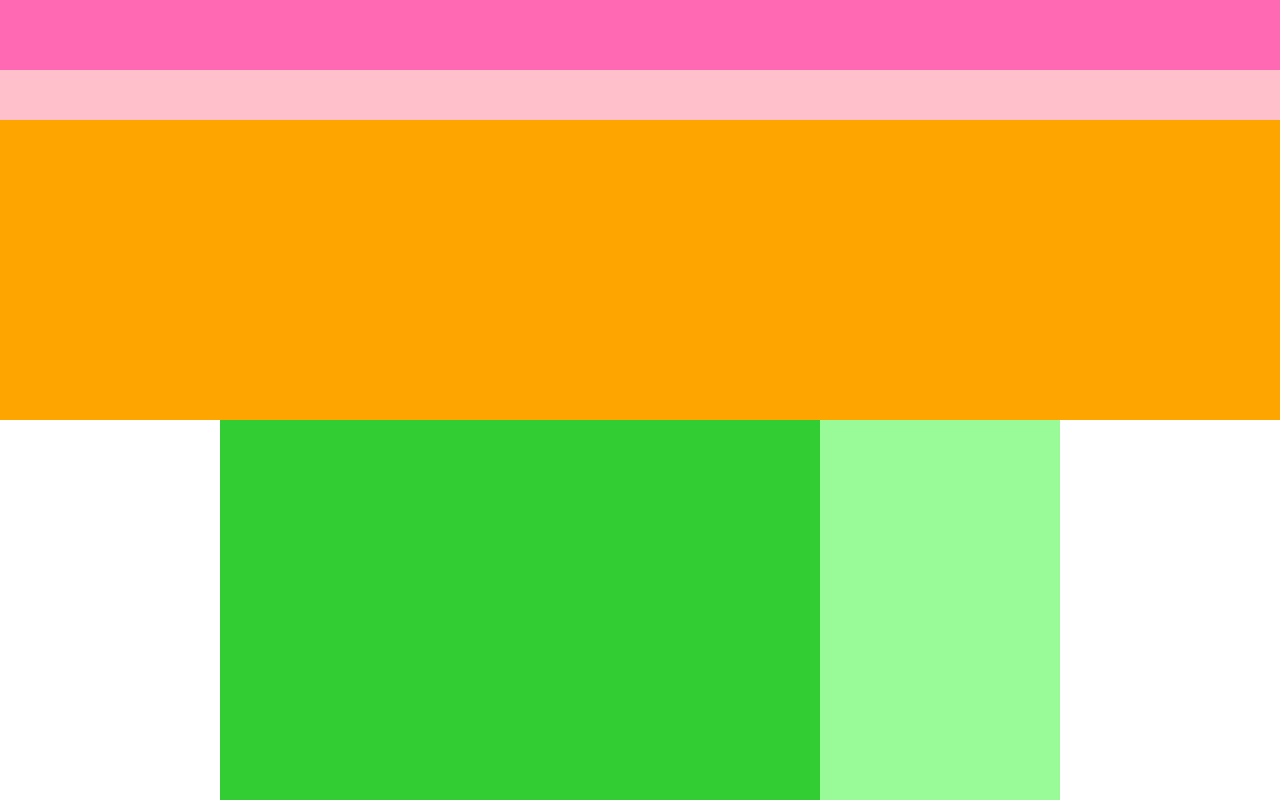
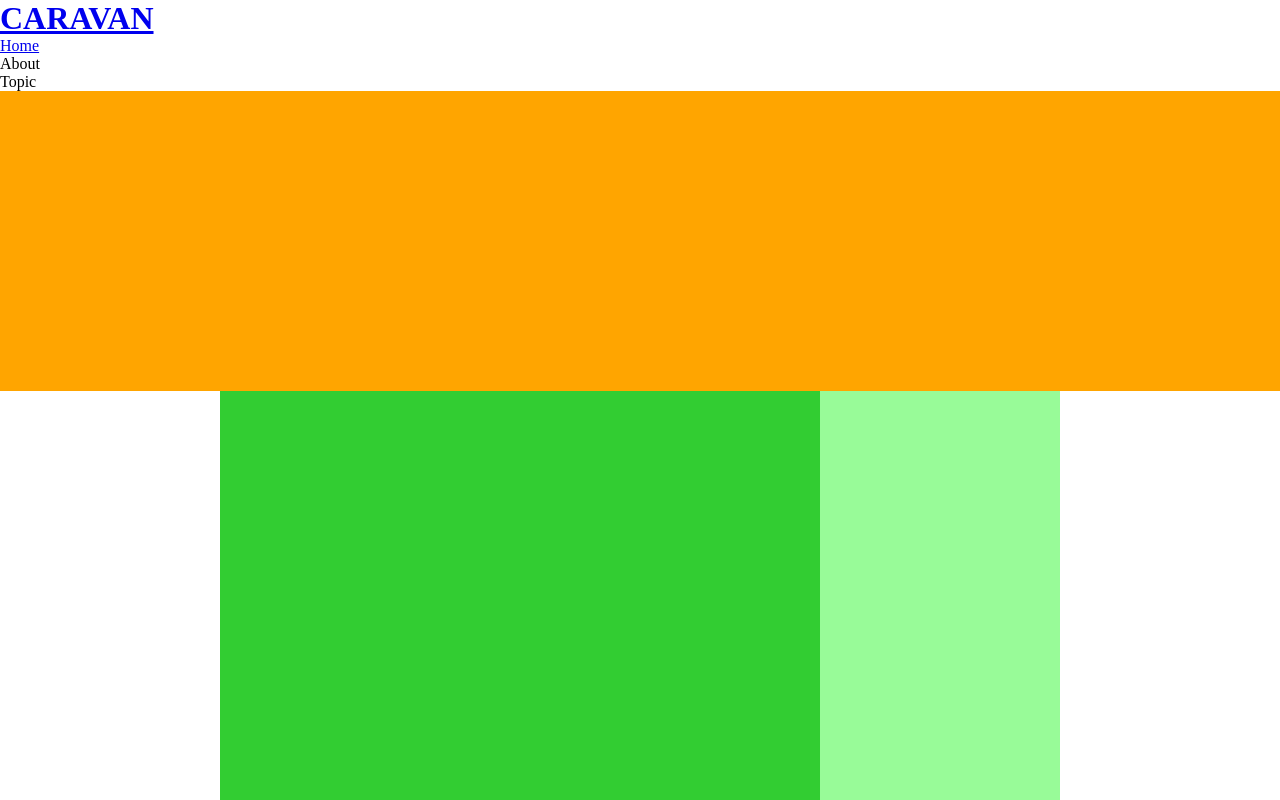
Before and after one commit to gomisuke/caravan, a plain HTML site: page index.html in a window 1280 px wide. Shown: the top 800 px of the page. Drawn offline with Linux system fonts and the light colour scheme.

Commit message:
[Finish]1-5

```diff
--- a/index.html
+++ b/index.html
@@ -6,10 +6,20 @@
     <title>CARAVAN</title>
 </head>
 <body>
-	<div class="header">
-		<div class="header-top"></div>
-		<div class="header-bottom"></div>
-	</div>
+	<header>
+		<h1 class="headline">
+			<a href="index.html">CARAVAN</a>
+		</h1>
+	</header>
+	<nav>
+		<ul class="nav-list">
+			<li class="nav-list-item">
+				<a href="index.html">Home</a>
+			</li>
+			<li class="nav-list-item">About</li>
+			<li class="nav-list-item">Topic</li>
+		</ul>
+	</nav>
 	<div class="main-visual">
 		<div class="main-visual-content"></div>
 	</div>
@@ -17,6 +27,8 @@
 		<div class="blog"></div>
 		<div class="sidebar"></div>
 	</div>
-	<div class="footer"></div>
+	<footer>
+		<p class="footer-text">All rights reserved by Infratop.Inc.</p>
+	</footer>
 </body>
 </html>
```
